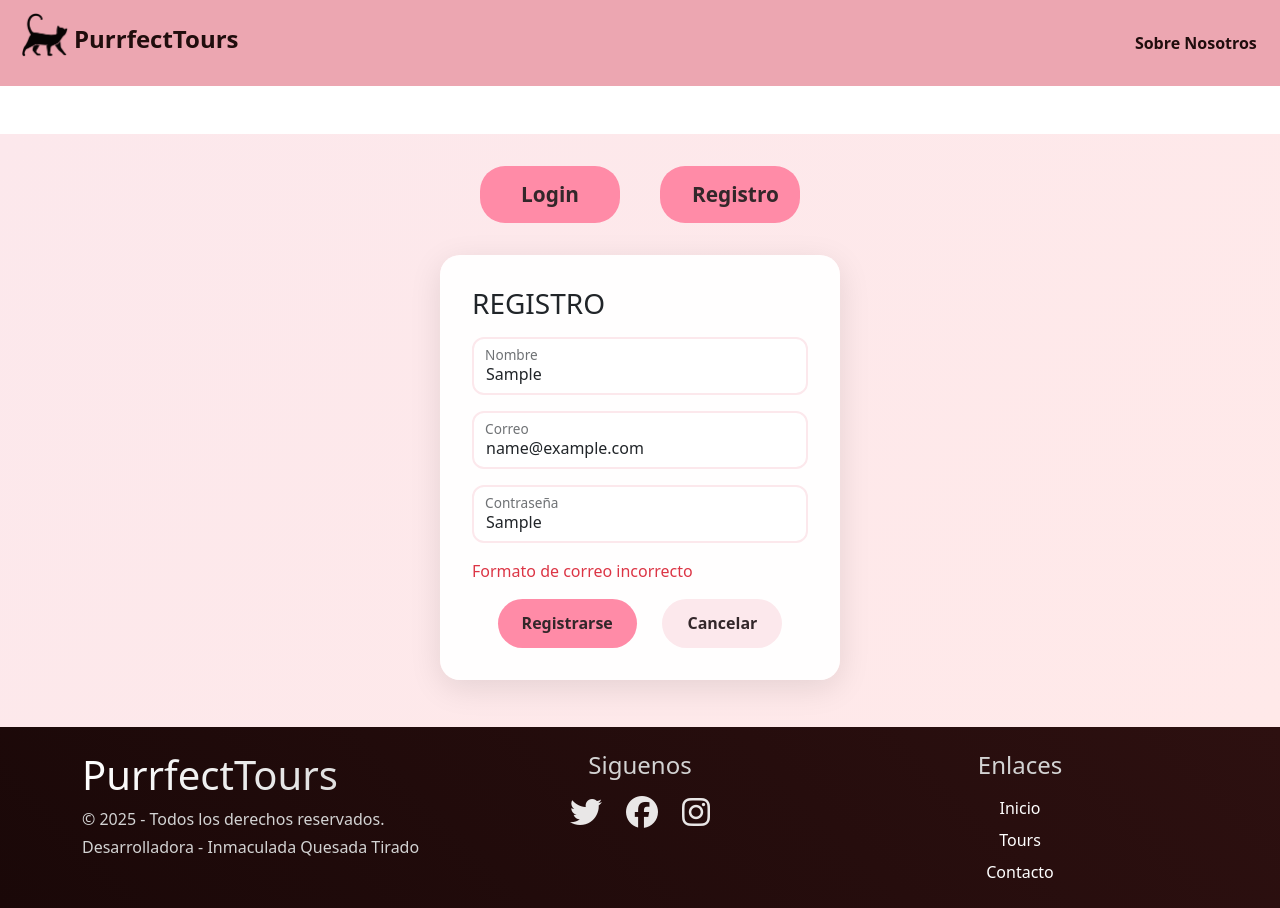
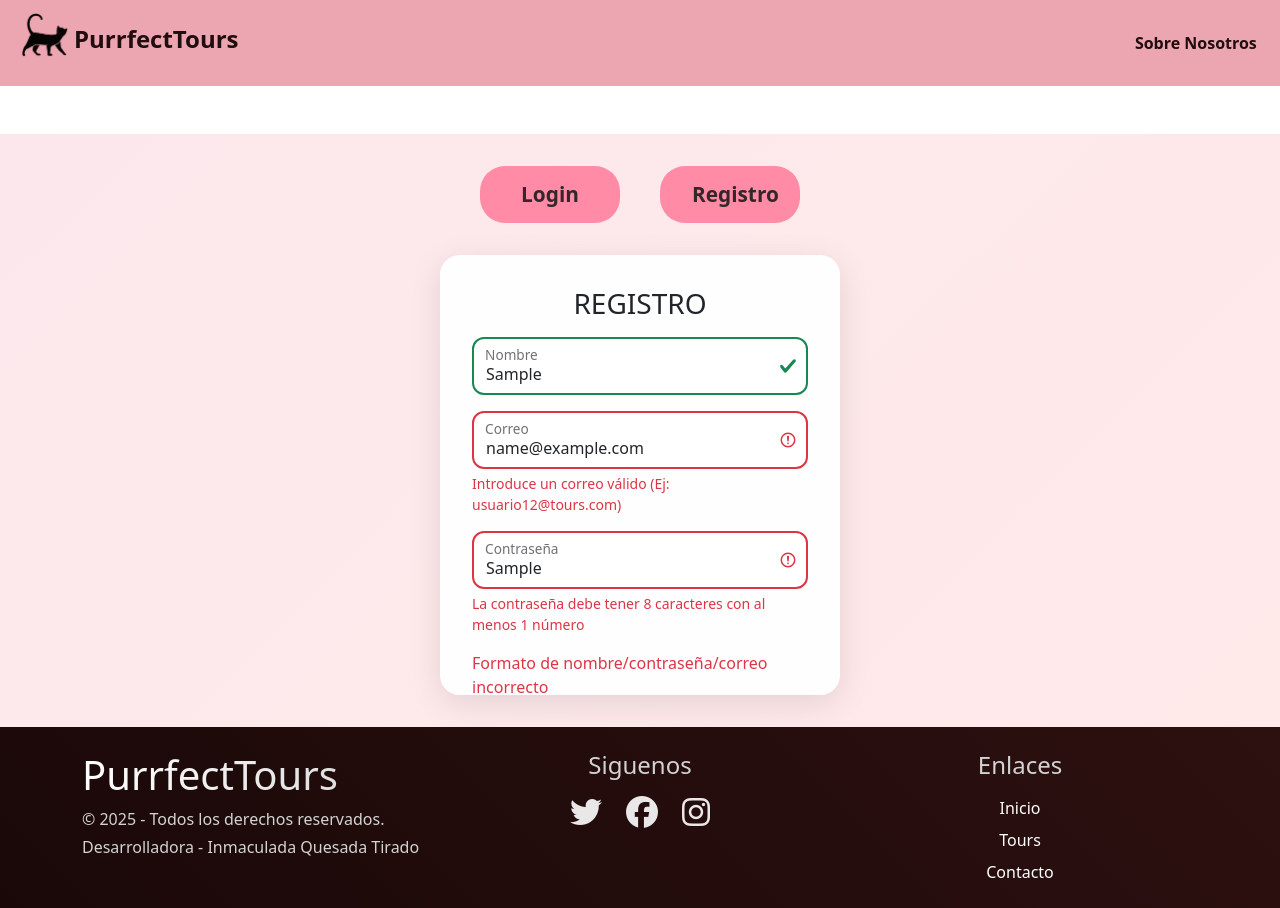
Before and after one commit to iquetir858/proyectoFreeTours, a Vue app in the folder freetours_Inma/: page /register in a window 1280 px wide. Both pictures are taken after typing "Sample", "name@example.com", "Sample" into the empty fields and a click on the button "Registrarse". Built offline with nearby package versions, Linux system fonts and the light colour scheme.

Commit message:
Validaciones + errores Registro

```diff
--- a/freetours_Inma/src/views/LoginView.vue
+++ b/freetours_Inma/src/views/LoginView.vue
@@ -18,6 +18,7 @@ const errorLogin = ref('');
 const formRegistro = ref({ nombre: '', email: '', contraseña: '' });
 const errorRegistro = ref('');
 const exitoRegistro = ref('');
+const errores = ref({});
 
 //Modal para el resgitro
 let modalRegistro = null;
@@ -63,16 +64,44 @@ function login() {
   }
 }
 
+/**
+ * Función que valida los datos del registro
+ */
+function validacionRegistro() {
+  let nombre = formRegistro.value.nombre;
+  let correo = formRegistro.value.email;
+  let contra = formRegistro.value.contraseña;
+  let patron = /^(?=.*\d).+$/;
+  let patronCorreo = /[a-zA-Z0-9]+@tours.com/;
+
+  //Borramos anteriores mensajes y reiniciamos errores
+  errores.value = {};
+  exitoRegistro.value = '';
+  errorRegistro.value = '';
+
+  if (!nombre || nombre.length < 4 || !isNaN(nombre)) {
+    errores.value.nombre = "El nombre debe contener al menos 4 caracteres y NO ser numérico";
+  }
+  if (!contraseña || contraseña.length < 8 || !patron.test(contraseña)) {
+    errores.value.contraseña = "La contraseña debe tener 8 caracteres con al menos 1 número";
+  }
+  if (!correo || !patronCorreo.test(correo)) {
+    errores.value.email = "Introduce un correo válido (Ej: usuario12@tours.com)";
+  }
+
+  //Si hay errores, devuelve false
+  return Object.keys(errores.value).length === 0;
+
+}
+
 //---------------------- Función para realizar el resgitro del usuario en la base de datos
+
+/**
+ * Función que comprueba si hay errores y, si no los hay, realiza el registro del usuario
+ */
 function userRegister() {
-    //Primero hay que comprobar el formato de los input de entrada
-    //CAMBIAR LUEGO ESTAS COMPROBACIONES--> mejorarlo
-    //Añadir tooltips o ayudas al formulario para saber el formato
-    if (formRegistro.value.nombre.length >= 4 && formRegistro.value.contraseña.length >= 4) {
-        const regex = /[a-zA-Z0-9]+@tours.com/; //CAMBIAR(?)
-        if (regex.test(formRegistro.value.email)) {
-            //Aquí ya estarían todos los datos correctos en el registro por lo que se haría el fetch
-            //Hacemos la petición a la api
+  if (validacionRegistro()) { //Aquí ya estarían todos los datos correctos en el registro por lo que se haría el fetch
+
     //fetch('http://localhost/api/api.php/usuarios', {
     fetch('/api/api.php/usuarios', {
       method: 'POST',
@@ -105,16 +134,9 @@ function userRegister() {
 
   } else {
     exitoRegistro.value = '';
-            errorRegistro.value = 'Formato de correo incorrecto';
-        }
-    } else {
-        //errorRegistro.value = 'El nombre y/o contraseña deben tener al menos 4 caracteres';
-        exitoRegistro.value = '';
-        errorRegistro.value = 'Formato nombre/contraseña incorrectos';
-        //setTimeout(()=> errorRegistro.value='', 5000);
+    errorRegistro.value = 'Formato de nombre/contraseña/correo incorrecto';
   }
 }
-//HAY QUE HACER VALIDACIÓN DE LOS DATOS DEL FORM ANTES DEL REGISTRO
 
 </script>
 
@@ -135,7 +157,7 @@ function userRegister() {
         <div class="front">
           <div id="loginDiv">
             <form action="POST">
-              <h2 class="h3 mb-3 fw-normal">LOGIN</h2>
+              <h2 class="h3 mb-3 fw-normal text-center">LOGIN</h2>
               <div class="form-floating p-1">
                 <input v-model="form.email" type="text" name="email" id="email" class="form-control">
                 <label for="email">Correo electrónico</label>
@@ -147,7 +169,8 @@ function userRegister() {
               <p v-if="errorLogin" class="text-danger mt-2">{{ errorLogin }}</p>
               <div class="buttons mt-2 d-flex justify-content-evenly">
                 <button type="submit" @click.prevent="login" class="btn btn-success me-1">Iniciar Sesión</button>
-                <RouterLink class="text-black text-decoration-none" to="/"> <button class="btn btn-danger">Cancelar</button></RouterLink>
+                <RouterLink class="text-black text-decoration-none" to="/"> <button
+                    class="btn btn-danger">Cancelar</button></RouterLink>
               </div>
             </form>
           </div>
@@ -157,24 +180,41 @@ function userRegister() {
         <div class="back">
           <div id="registerDiv">
             <form action="">
-              <h2 class="h3 mb-3 fw-normal">REGISTRO</h2>
+              <h2 class="h3 mb-3 fw-normal  text-center">REGISTRO</h2>
+              <!--INPUT NOMBRE-->
               <div class="form-floating">
-                <input v-model="formRegistro.nombre" type="text" name="nombre" id="nombre" class="form-control">
+                <input v-model="formRegistro.nombre" type="text" name="nombre" id="nombre" class="form-control"
+                  data-bs-toggle="tooltip" data-bs-placement="top"
+                  title="Debe contener al menos 4 caracteres y NO ser numérico"
+                  :class="{ 'is-invalid': errores.nombre, 'is-valid': !errores.nombre && formRegistro.nombre }">
                 <label for="nombre">Nombre</label>
+                <div v-if="errores.nombre" class="invalid-feedback">{{ errores.nombre }}</div>
               </div>
 
+              <!--INPUT CORREO-->
               <div class="form-floating">
-                <input v-model="formRegistro.email" type="text" name="email" class="form-control">
+                <input v-model="formRegistro.email" type="text" name="email" class="form-control"
+                  data-bs-toggle="tooltip" data-bs-placement="top" title="(Ej: usuario12@tours.com)"
+                  :class="{ 'is-invalid': errores.email, 'is-valid': !errores.email && formRegistro.email }">
                 <label for="email">Correo</label>
+                <div v-if="errores.email" class="invalid-feedback">{{ errores.email }}</div>
+
               </div>
+              <!--INPUT CONTRASEÑA-->
               <div class="form-floating">
-                <input v-model="formRegistro.contraseña" type="text" name="contraseña" class="form-control">
+                <input v-model="formRegistro.contraseña" type="text" name="contraseña" class="form-control"
+                  data-bs-toggle="tooltip" data-bs-placement="top"
+                  title="Debe tener al menos 8 caracteres, incluyendo al menos un número"
+                  :class="{ 'is-invalid': errores.contraseña, 'is-valid': !errores.contraseña && formRegistro.contraseña }">
                 <label for="pass">Contraseña</label>
+                <div v-if="errores.contraseña" class="invalid-feedback">{{ errores.contraseña }}</div>
+
               </div>
               <p v-if="errorRegistro" class="text-danger mt-2">{{ errorRegistro }}</p>
               <div class="buttons mt-2 d-flex justify-content-evenly">
                 <button @click.prevent="userRegister" class="btn btn-success">Registrarse</button>
-                <RouterLink class="text-black text-decoration-none" to="/"> <button class="btn btn-danger">Cancelar</button></RouterLink>
+                <RouterLink class="text-black text-decoration-none" to="/"> <button
+                    class="btn btn-danger">Cancelar</button></RouterLink>
               </div>
             </form>
           </div>
@@ -229,7 +269,7 @@ function userRegister() {
   background-color: #33272a;
   color: #ff8ba7;
   transform: translateY(-2px);
-    box-shadow: 0 4px 12px rgba(0,0,0,0.15);
+  box-shadow: 0 4px 12px rgba(0, 0, 0, 0.15);
 }
 
 #loginDiv,
@@ -290,7 +330,7 @@ function userRegister() {
   background-color: #33272a !important;
   color: #ff8ba7 !important;
   transform: translateY(-2px);
-    box-shadow: 0 4px 12px rgba(0,0,0,0.15);
+  box-shadow: 0 4px 12px rgba(0, 0, 0, 0.15);
 }
 
 .btn-danger:hover {
@@ -312,6 +352,7 @@ function userRegister() {
 
 /* Responsive */
 @media (max-width: 768px) {
+
   #loginDiv,
   #registerDiv {
     width: 95%;
@@ -352,8 +393,10 @@ function userRegister() {
   transition: all 1.0s cubic-bezier(0.175, 0.885, 0.32, 1.275);
 }
 
-.front, .back {
-  backface-visibility: hidden; /*Esto es para que no se vea el contenido cuando está "detras"*/
+.front,
+.back {
+  backface-visibility: hidden;
+  /*Esto es para que no se vea el contenido cuando está "detras"*/
   position: absolute;
   width: 100%;
   height: 100%;
@@ -369,7 +412,8 @@ function userRegister() {
 }
 
 
-#loginDiv, #registerDiv {
+#loginDiv,
+#registerDiv {
   max-height: 100%;
   overflow-y: auto;
 }
```
Lines whose indentation alone changed are shown as unchanged.
